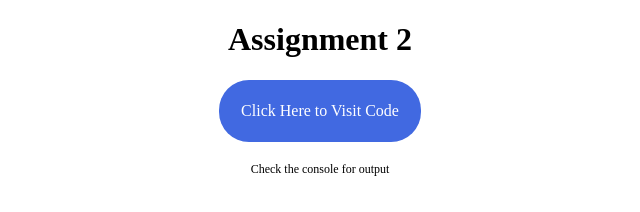
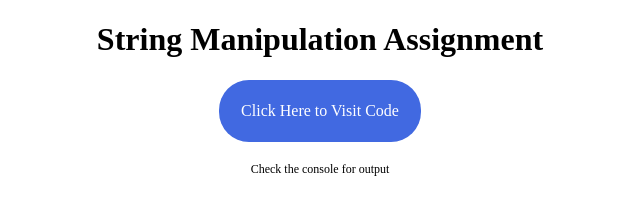
Before and after one commit to Coderushnepal/RiyaMaharjan, a plain HTML site: page JavaScript/Assignment-1/String Manipulation/index.html in a window 1280 px wide. Shown: the whole page, without its empty margins (320-960 px from the left). Drawn offline with Linux system fonts and the light colour scheme.

Commit message:
minor change

```diff
--- a/JavaScript/Assignment-1/String Manipulation/index.html
+++ b/JavaScript/Assignment-1/String Manipulation/index.html
@@ -25,7 +25,7 @@
 </head>
 
 <body style="text-align: center">
-    <h1>Assignment 2</h1>
+    <h1>String Manipulation Assignment</h1>
     <div class="visited">
         <p>
             <a href="https://github.com/Coderushnepal/RiyaMaharjan/tree/main/JavaScript/Assignment-1/String%20Manipulation"
```
